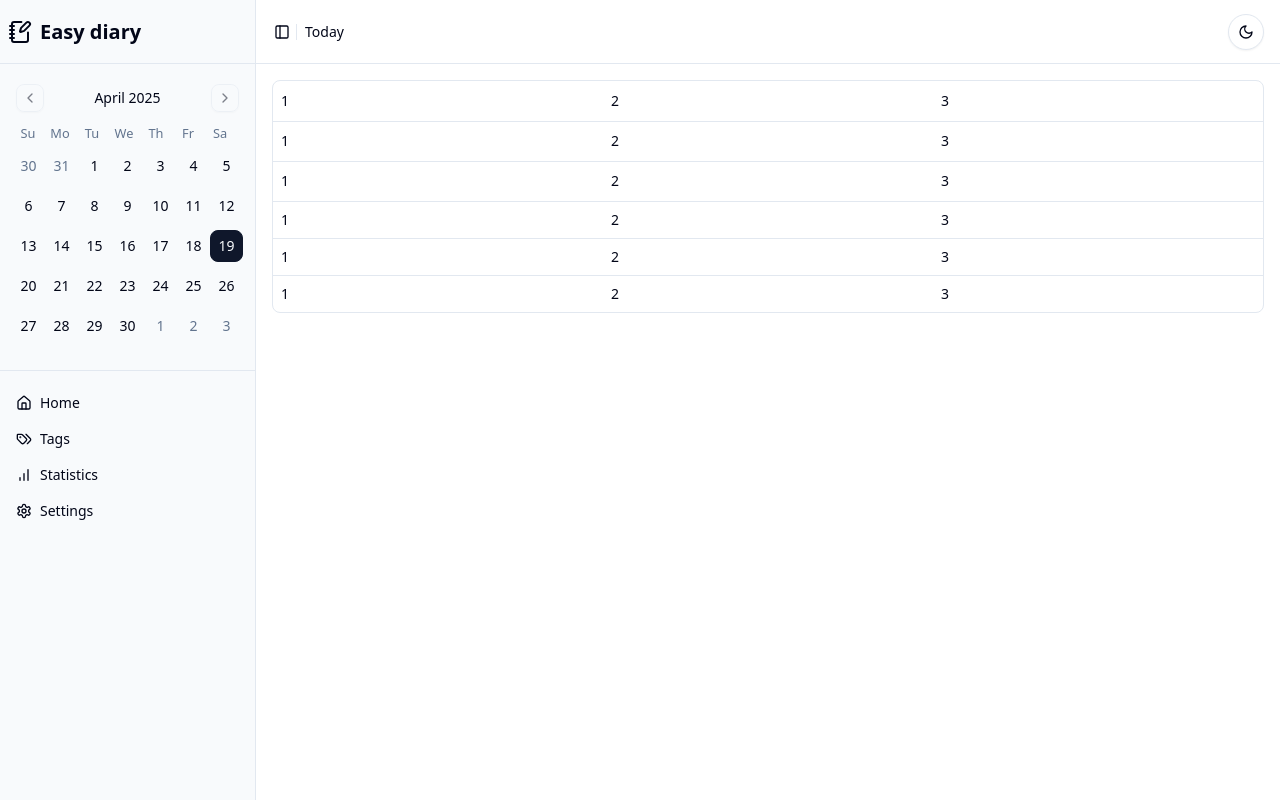
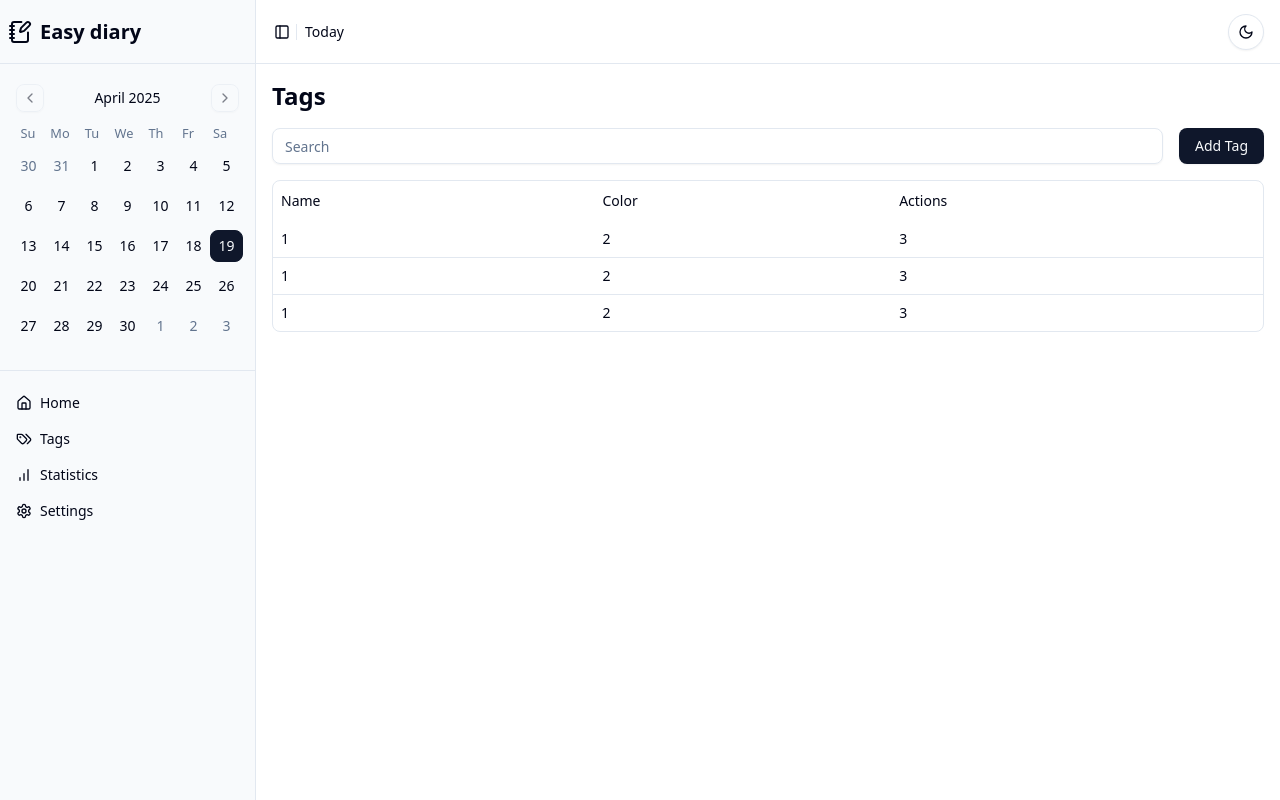
Before and after one commit to mist941/easy-diary, a Next.js app in the folder frontend/: page /tags in a window 1280 px wide. Built offline with nearby package versions, Linux system fonts and the light colour scheme.

Commit message:
Update TagsPage to use TagsPanel component and modify TagsTable to display appropriate headers.

```diff
--- a/frontend/src/app/tags/page.tsx
+++ b/frontend/src/app/tags/page.tsx
@@ -1,5 +1,5 @@
-import { TagsTable } from '@/features/tags/components';
+import { TagsPanel } from '@/features/tags/components';
 
 export default function TagsPage() {
-  return <TagsTable />;
+  return <TagsPanel />;
 }
--- /dev/null
+++ b/frontend/src/features/tags/components/TagsPanel.tsx
@@ -0,0 +1,20 @@
+import { Button } from '@/components/ui/Button';
+import { Input } from '@/components/ui/Input';
+import { TagsTable } from './TagsTable';
+
+function TagsPanel() {
+  return (
+    <div>
+      <div className="flex flex-col gap-4">
+        <h1 className="text-2xl font-bold">Tags</h1>
+        <div className="flex flex-row gap-4">
+          <Input placeholder="Search" />
+          <Button>Add Tag</Button>
+        </div>
+        <TagsTable />
+      </div>
+    </div>
+  );
+}
+
+export { TagsPanel };
--- a/frontend/src/features/tags/components/TagsTable.tsx
+++ b/frontend/src/features/tags/components/TagsTable.tsx
@@ -12,12 +12,8 @@ function TagsTable() {
     <div className="rounded-md border">
       <Table>
         <TableHeader>
-          {['1', '2', '3'].map((headerGroup) => (
-            <TableRow key={headerGroup}>
-              {['1', '2', '3'].map((header) => {
-                return <TableHead key={header}>{header}</TableHead>;
-              })}
-            </TableRow>
+          {['Name', 'Color', 'Actions'].map((header) => (
+            <TableHead key={header}>{header}</TableHead>
           ))}
         </TableHeader>
         <TableBody>
--- a/frontend/src/features/tags/components/index.tsx
+++ b/frontend/src/features/tags/components/index.tsx
@@ -1 +1,2 @@
 export { TagsTable } from './TagsTable';
+export { TagsPanel } from './TagsPanel';
```
